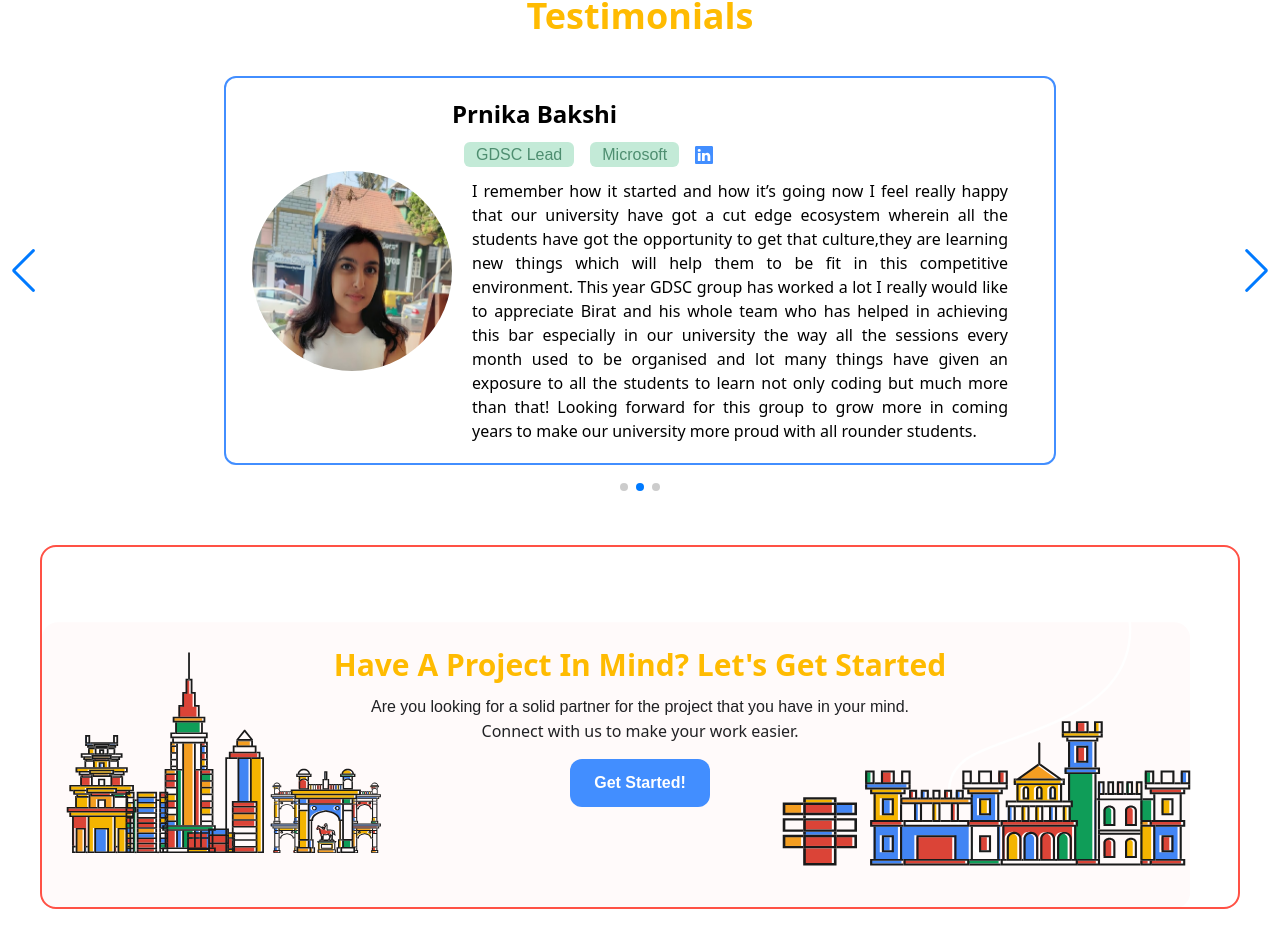
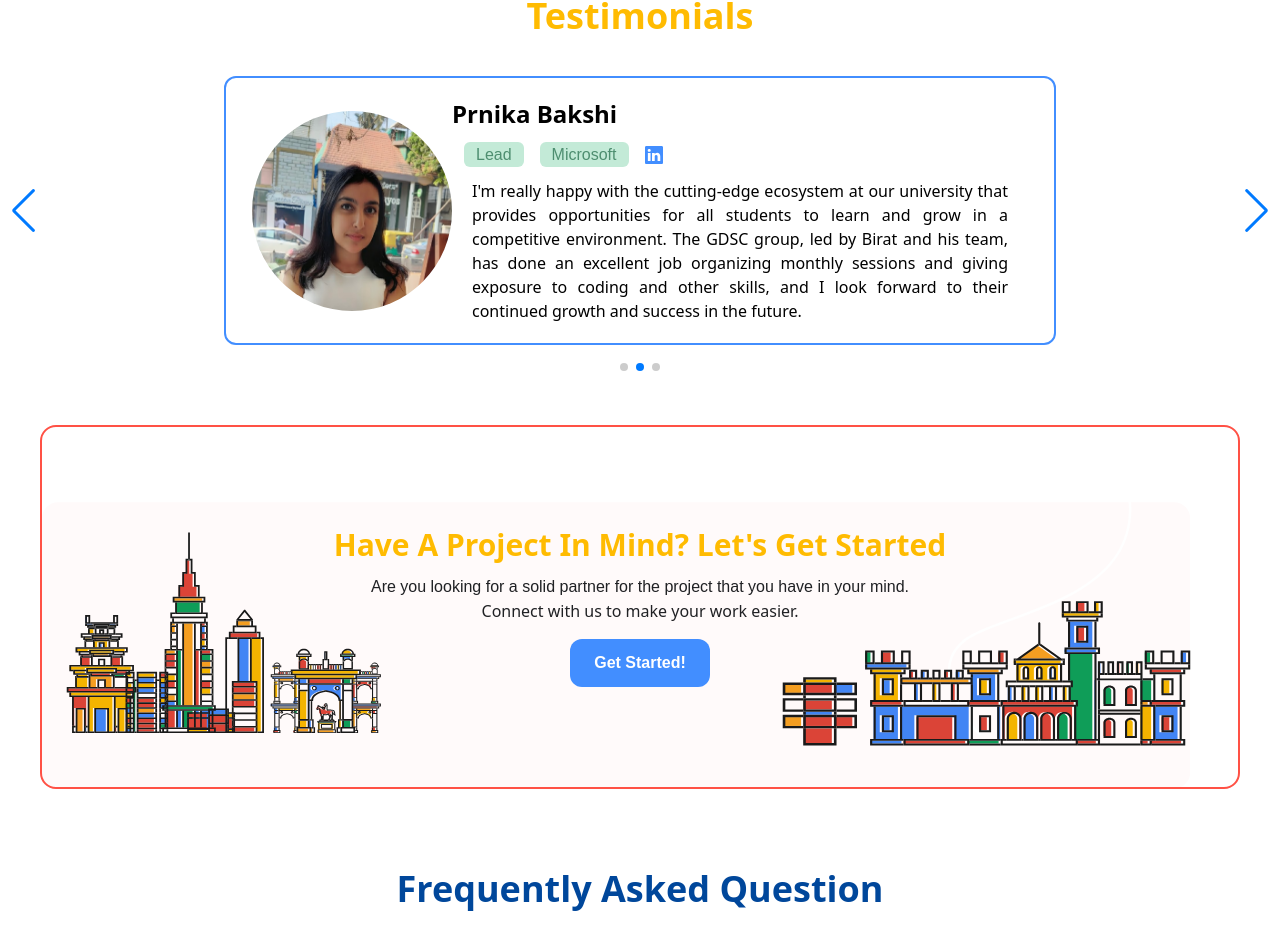
Before and after one commit to gdsc-fetju/gdsc-website, a Next.js app: page / in a window 1280 px wide. Shown: the part 1915-2854 px from the top of the page. Built offline with nearby package versions, Linux system fonts and the light colour scheme.

Commit message:
:zap: fix: shorten content for testimonials

```diff
--- a/components/Testimonial.jsx
+++ b/components/Testimonial.jsx
@@ -8,30 +8,29 @@ import "swiper/css/pagination";
 import "swiper/css/autoplay";
 import TestimonialCard from "./TestimonialCard";
 const testimonialData = [
-
   {
-    name: 'Tushar Vilekar',
-    content: `The outreach efforts of GDSC FET JU have been exceptional, with the club's activities having a tangible impact on the wider community.The 2022-23 session saw a lot of active and successful collaborations with GDSC FET JU in terms of Organizers CompeteNCompose (An online hackathon on a national level) and National Organizers ofGDSC WoW(Wonder of Wonders).The club has taken an active role in organizing events, workshops, and seminars, and I am confident that the club's efforts will continue to bear fruit in the years to come.`,
-    tags: ['GDSC Lead LPU', 'Developer', 'Student'],
-    src: '/testimonialImages/tushar.jpg',
-    url: 'https://www.linkedin.com/in/tushar-vilekar-8556701b3/'
+    name: "Tushar Vilekar",
+    content: `GDSC FET JU has made exceptional outreach efforts and had a tangible impact on the community with successful collaborations and organized events, workshops, and seminars. The club's efforts are expected to continue to bear fruit in the future.`,
+    tags: ["Lead LPU", "Developer", "Student"],
+    src: "/testimonialImages/tushar.jpg",
+    url: "https://www.linkedin.com/in/tushar-vilekar-8556701b3/",
   },
   {
-    name: 'Prnika Bakshi',
-    content: `I remember how it started and how it’s going now I feel really happy that our university have got a cut edge ecosystem wherein all the students have got the opportunity to get that culture,they are learning new things which will help them to be fit in this competitive environment. This year GDSC group has worked a lot I really would like to appreciate Birat and his whole team who has helped in achieving this bar especially in our university the way all the sessions every month used to be organised and lot many things have given an exposure to all the students to learn not only coding but much more than that! Looking forward for this group to grow more in coming years to make our university more proud with all rounder students.`,
-    tags: ['GDSC Lead', 'Microsoft'],
-    src: '/testimonialImages/prnika.jpeg',
-    url: 'https://www.linkedin.com/in/prnika-bakshi-562654167'
+    name: "Prnika Bakshi",
+    content:
+      "I'm really happy with the cutting-edge ecosystem at our university that provides opportunities for all students to learn and grow in a competitive environment. The GDSC group, led by Birat and his team, has done an excellent job organizing monthly sessions and giving exposure to coding and other skills, and I look forward to their continued growth and success in the future.",
+    tags: ["Lead", "Microsoft"],
+    src: "/testimonialImages/prnika.jpeg",
+    url: "https://www.linkedin.com/in/prnika-bakshi-562654167",
   },
   {
-    name: 'Bhumika Chopra',
+    name: "Bhumika Chopra",
     content: `The potential this community offers are limitless. The ongoing encouragement, inspiration, and support from such outstanding people make the experience worthwhile. Working with such excellent leaders, and organising events and hackathons together is simply incredible.`,
-    tags: ['GDSC LEAD MAIT'],
-    src: '/testimonialImages/bhumika.jpg',
-    url: 'https://www.linkedin.com/in/bhumika-chopra-673951203'
+    tags: ["LEAD MAIT"],
+    src: "/testimonialImages/bhumika.jpg",
+    url: "https://www.linkedin.com/in/bhumika-chopra-673951203",
   },
-]
-
+];
 
 const colors = [`#428eff`, `#ff5145`, `#ffbb01`];
 export default function Testimonial() {
@@ -50,14 +49,16 @@ export default function Testimonial() {
           draggable={false}
           pagination
           grabCursor={false}
-          autoplay={{ delay: 2500 }}
+          autoplay={{ delay: 4000 }}
         >
-          {testimonialData.map((data, idx) =>
-            <SwiperSlide key={idx} >
-              <TestimonialCard {...data} borderColor={colors[idx % colors.length]} />
+          {testimonialData.map((data, idx) => (
+            <SwiperSlide key={idx}>
+              <TestimonialCard
+                {...data}
+                borderColor={colors[idx % colors.length]}
+              />
             </SwiperSlide>
-          )}
-
+          ))}
         </Swiper>
       </div>
     </>
```
Also changed, not shown: components/TestimonialCard.jsx (+8 -5 lines).
